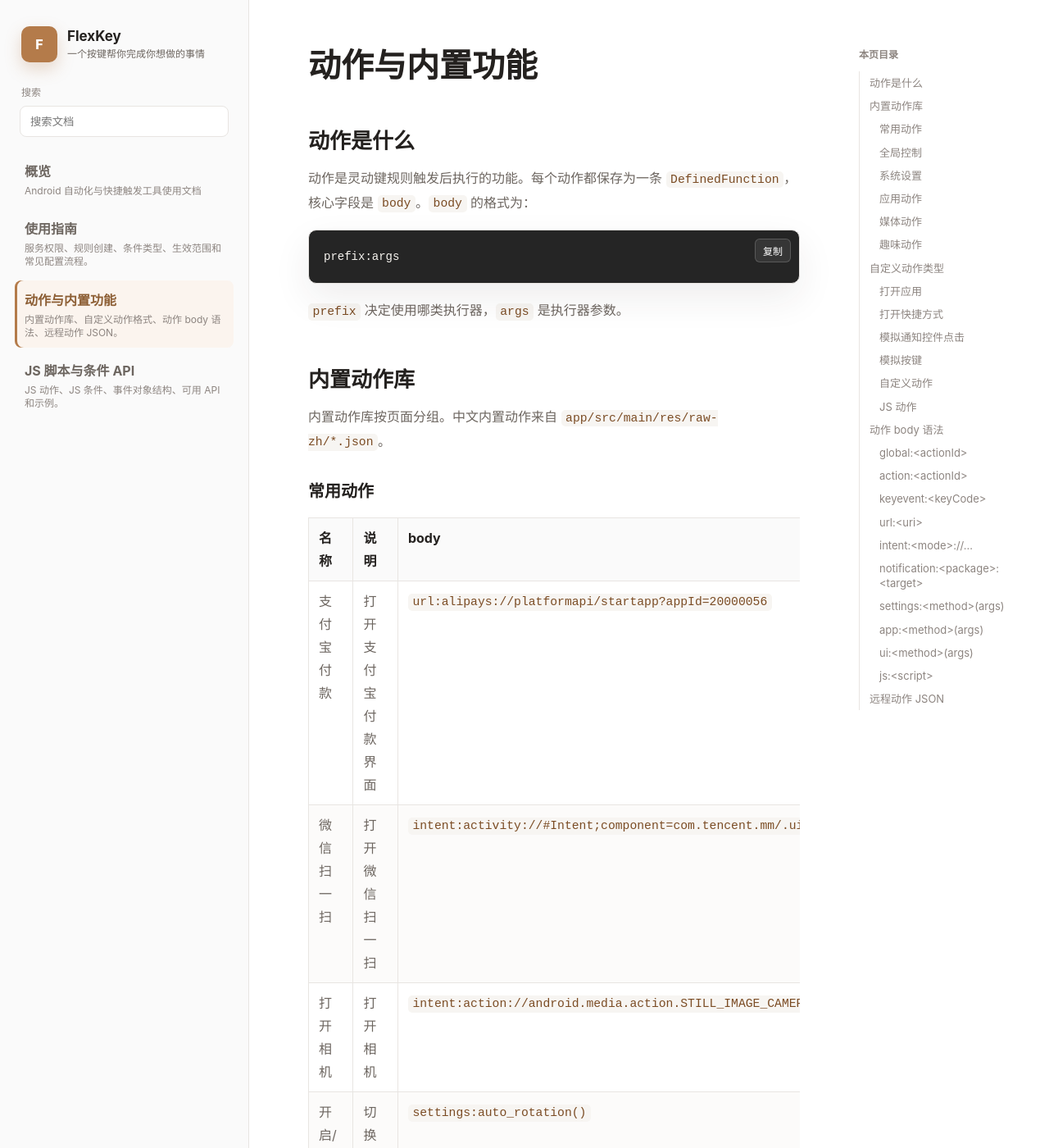
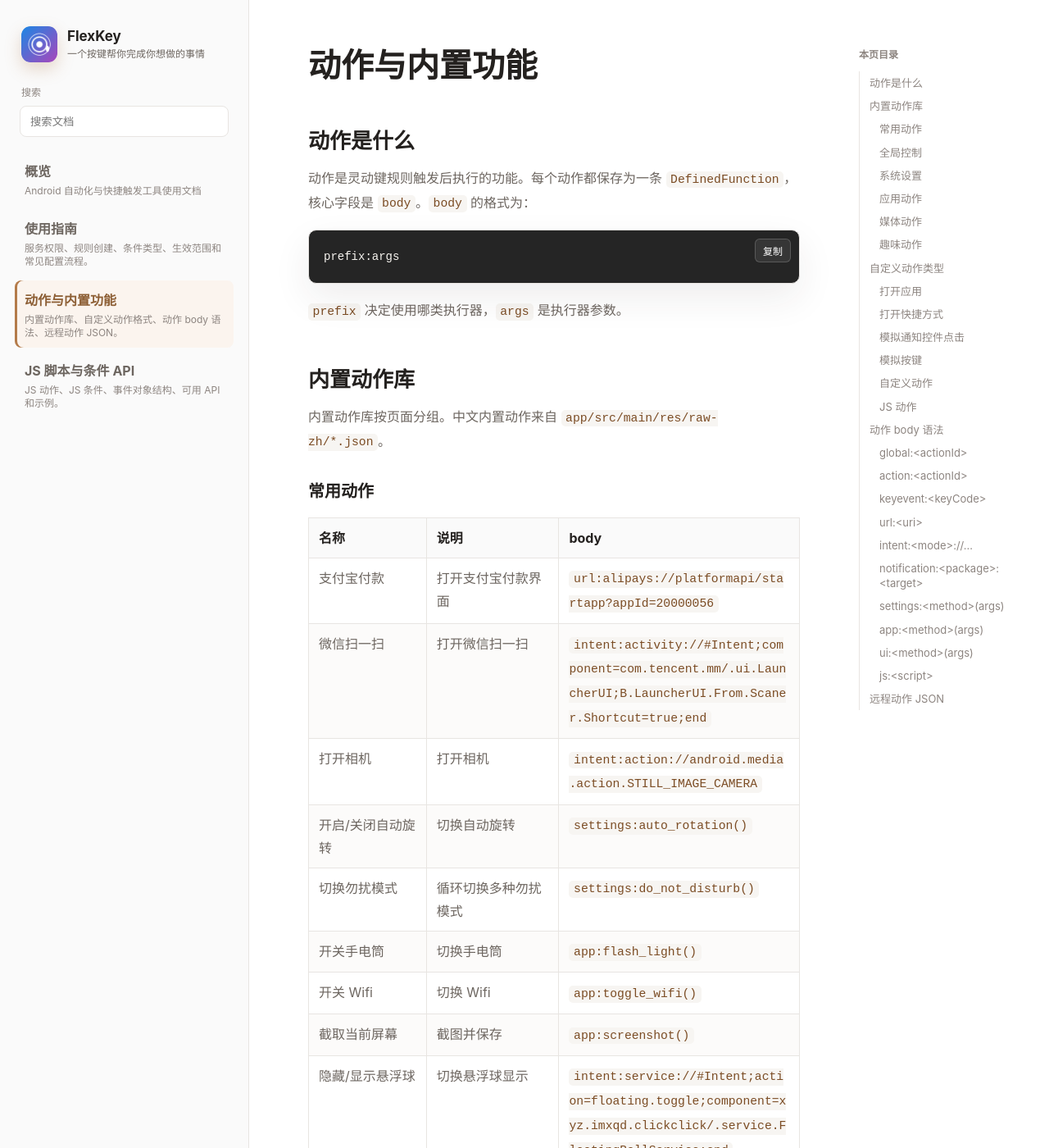
Before and after one commit to fishand73/FlexKeyDocs, a Jekyll site: the page built from actions.md, in a window 1280 px wide and 1400 px high. Shown: the whole window at 82% size. Built offline with Jekyll 4.4.1, drawn with Linux system fonts in a browser that asks for light colours.

Commit message:
docs: add app icon and improve action tables

```diff
--- a/_layouts/default.html
+++ b/_layouts/default.html
@@ -6,9 +6,11 @@
     <title>{% if page.title %}{{ page.title }} | {% endif %}{{ site.title }}</title>
     <meta name="description" content="{{ page.description | default: site.description }}">
     <link rel="canonical" href="{{ page.url | absolute_url }}">
+    <link rel="icon" href="{{ '/assets/img/flexkey-icon.png' | relative_url }}" type="image/png">
+    <link rel="apple-touch-icon" href="{{ '/assets/img/flexkey-icon.png' | relative_url }}">
     <link rel="stylesheet" href="{{ '/assets/css/gitbook.css' | relative_url }}">
   </head>
-  <body>
+  <body class="page-{{ page.name | replace: '.md', '' | replace: 'index', 'home' }}">
     {% assign docs_pages = site.pages | where_exp: "item", "item.nav_order" | sort: "nav_order" %}
     <div class="mobile-bar">
       <button class="icon-button" id="sidebar-toggle" aria-label="打开目录" aria-expanded="false">
@@ -16,13 +18,16 @@
         <span></span>
         <span></span>
       </button>
-      <a class="mobile-title" href="{{ '/' | relative_url }}">{{ site.title }}</a>
+      <a class="mobile-title" href="{{ '/' | relative_url }}">
+        <img src="{{ '/assets/img/flexkey-icon.png' | relative_url }}" alt="" width="28" height="28">
+        <span>{{ site.title }}</span>
+      </a>
     </div>
 
     <div class="page-shell">
       <aside class="sidebar" id="sidebar">
         <a class="brand" href="{{ '/' | relative_url }}">
-          <span class="brand-mark">F</span>
+          <img class="brand-icon" src="{{ '/assets/img/flexkey-icon.png' | relative_url }}" alt="FlexKey App 图标" width="44" height="44">
           <span>
             <strong>FlexKey</strong>
             <small>一个按键帮你完成你想做的事情</small>
--- a/actions.md
+++ b/actions.md
@@ -39,6 +39,7 @@ prefix:args
 | 截取当前屏幕 | 截图并保存 | `app:screenshot()` |
 | 隐藏/显示悬浮球 | 切换悬浮球显示 | `intent:service://#Intent;action=floating.toggle;component=xyz.imxqd.clickclick/.service.FloatingBallService;end` |
 | 开始手势识别 | 打开手势识别界面 | `intent:activity://#Intent;action=android.intent.action.MAIN;component=xyz.imxqd.clickclick/.ui.GestureDetectActivity;end` |
+{: .action-table .action-table-desc-body }
 
 ### 全局控制
 
@@ -58,6 +59,7 @@ prefix:args
 | 粘贴当前文本 | `action:32768` | 无障碍服务 |
 | 上一个标签 | `action:2048` | 无障碍服务 |
 | 下一个标签 | `action:1024` | 无障碍服务 |
+{: .action-table .action-table-body-dep }
 
 ### 系统设置
 
@@ -72,6 +74,7 @@ prefix:args
 | 旋转至 270 度 | `settings:rotation(270)` | 修改系统设置 |
 | 旋转 90 度 | `settings:rotate(90)` | 修改系统设置 |
 | 旋转 180 度 | `settings:rotate(180)` | 修改系统设置 |
+{: .action-table .action-table-body-dep }
 
 ### 应用动作
 
@@ -82,6 +85,7 @@ prefix:args
 | Mi Pay | 打开 Mi Pay 快捷界面 | `intent:activity://#Intent;action=com.miui.intent.action.DOUBLE_CLICK;...;end` |
 | 发新微博 | 打开微博发布页 | `url:sinaweibo://compose` |
 | 拨打 110 | 打开拨号 | `url:tel:110` |
+{: .action-table .action-table-desc-body }
 
 这些动作通常依赖目标应用是否安装。
 
@@ -100,6 +104,7 @@ prefix:args
 | 网易云喜爱(新) | `notification:com.netease.cloudmusic:@id/playNotificationStar` |
 | 网易云音乐喜爱（内置） | `app:cloud_music_like()` |
 | QQ 音乐喜爱 | `intent:broadcast://#Intent;action=com.tencent.qqmusic.ACTION_SERVICE_FAVORATE_SONG.QQMusicPhone;end` |
+{: .action-table .action-table-body }
 
 ### 趣味动作
 
@@ -109,6 +114,7 @@ prefix:args
 | 音调 | `ui:tone(256:100,288:100,320:100,341:100,384:100,426:100,480:100)` |
 | 小星星示例 | `ui:tone(...)` |
 | 小星星完整版 | `ui:tone(...)` |
+{: .action-table .action-table-body }
 
 ## 自定义动作类型
 
--- a/assets/css/gitbook.css
+++ b/assets/css/gitbook.css
@@ -76,15 +76,11 @@ a:hover {
   text-decoration: none;
 }
 
-.brand-mark {
-  display: grid;
-  place-items: center;
+.brand-icon {
+  display: block;
   width: 44px;
   height: 44px;
-  border-radius: 10px;
-  background: var(--accent);
-  color: #fff;
-  font-weight: 800;
+  border-radius: 11px;
   box-shadow: 0 8px 20px rgba(180, 123, 74, 0.28);
 }
 
@@ -297,6 +293,47 @@ a:hover {
   background: #fcfbfa;
 }
 
+.doc-content td code {
+  white-space: normal;
+  overflow-wrap: anywhere;
+  word-break: break-word;
+}
+
+.doc-content .action-table {
+  display: table;
+  table-layout: fixed;
+}
+
+.doc-content .action-table th:first-child,
+.doc-content .action-table td:first-child {
+  width: 24%;
+}
+
+.doc-content .action-table-body th:nth-child(2),
+.doc-content .action-table-body td:nth-child(2) {
+  width: 76%;
+}
+
+.doc-content .action-table-desc-body th:nth-child(2),
+.doc-content .action-table-desc-body td:nth-child(2) {
+  width: 27%;
+}
+
+.doc-content .action-table-desc-body th:nth-child(3),
+.doc-content .action-table-desc-body td:nth-child(3) {
+  width: 49%;
+}
+
+.doc-content .action-table-body-dep th:nth-child(2),
+.doc-content .action-table-body-dep td:nth-child(2) {
+  width: 50%;
+}
+
+.doc-content .action-table-body-dep th:nth-child(3),
+.doc-content .action-table-body-dep td:nth-child(3) {
+  width: 26%;
+}
+
 .toc {
   position: sticky;
   top: 0;
@@ -442,8 +479,15 @@ a:hover {
   }
 
   .mobile-title {
+    display: inline-flex;
+    align-items: center;
+    gap: 9px;
     color: var(--text);
     font-weight: 700;
+  }
+
+  .mobile-title img {
+    border-radius: 7px;
   }
 
   .page-shell {
@@ -491,6 +535,10 @@ a:hover {
     font-size: 23px;
   }
 
+  .doc-content .action-table {
+    display: block;
+  }
+
   .page-nav {
     grid-template-columns: 1fr;
   }
```
Also changed, not shown: assets/img/flexkey-icon.png (added).
